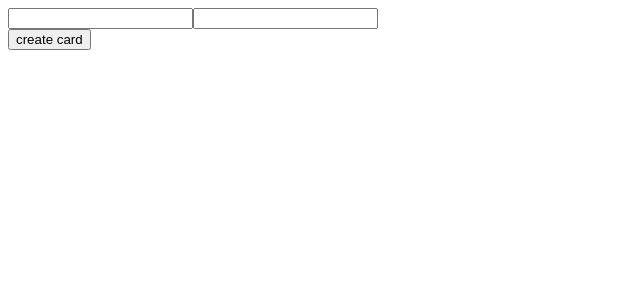
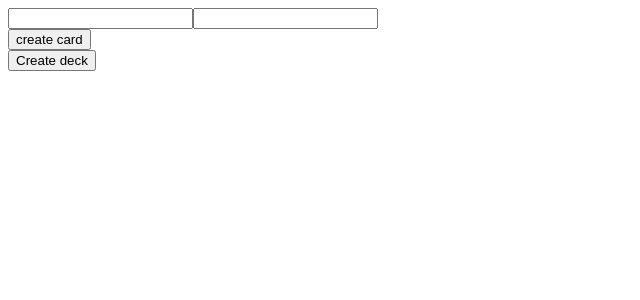
Before and after one commit to tilox337/flashCards_React, a React (Vite) app: page / in a window 1280 px wide. Shown: the top 300 px of the page, without its empty margins (0-640 px from the left). Built offline with nearby package versions, Linux system fonts and the light colour scheme.

Commit message:
create deck button

```diff
--- a/src/App.jsx
+++ b/src/App.jsx
@@ -1,4 +1,4 @@
-import React from "react";
+import React, { act } from "react";
 import Deck from "./Deck";
 import Card from "./Card";
 
@@ -6,6 +6,7 @@ class App extends React.Component {
   state = {
     decks: [],
     nCard: new Card(),
+    activeDeckNumber: 0,
     activeDeck: new Deck("name", null, null, null),
   };
   render() {
@@ -56,6 +57,40 @@ class App extends React.Component {
         >
           create card
         </button>
+        <div style={{ display: "flex", gap: "10px" }}>
+          {this.state.decks.map((deck, index) => {
+            return (
+              <div key={index}>
+                <button
+                  onClick={() => {
+                    const selectedDeck = this.state.decks[index];
+                    this.setState({
+                      activeDeckNumber: index,
+                      activeDeck: selectedDeck,
+                    });
+                    console.log(
+                      this.state.decks.indexOf(this.state.selectedDeck),
+                    );
+                  }}
+                >
+                  {deck.name}
+                </button>
+              </div>
+            );
+          })}
+          <button
+            onClick={() => {
+              this.setState({
+                decks: [
+                  ...this.state.decks,
+                  new Deck("New deck", null, null, null),
+                ],
+              });
+            }}
+          >
+            Create deck
+          </button>
+        </div>
         <div>
           {this.state.activeDeck.cards.map((card, index) => {
             return (
--- a/src/Deck.jsx
+++ b/src/Deck.jsx
@@ -1,7 +1,7 @@
 class Deck {
   cards = [];
   tab = {};
-  constructor(name, tabEl, nameEl, deleteButton) {
+  constructor(name, tabEl = null, nameEl = null, deleteButton = null) {
     this.name = name;
     this.tab.tabEl = tabEl;
     this.tab.nameEl = nameEl;
```
